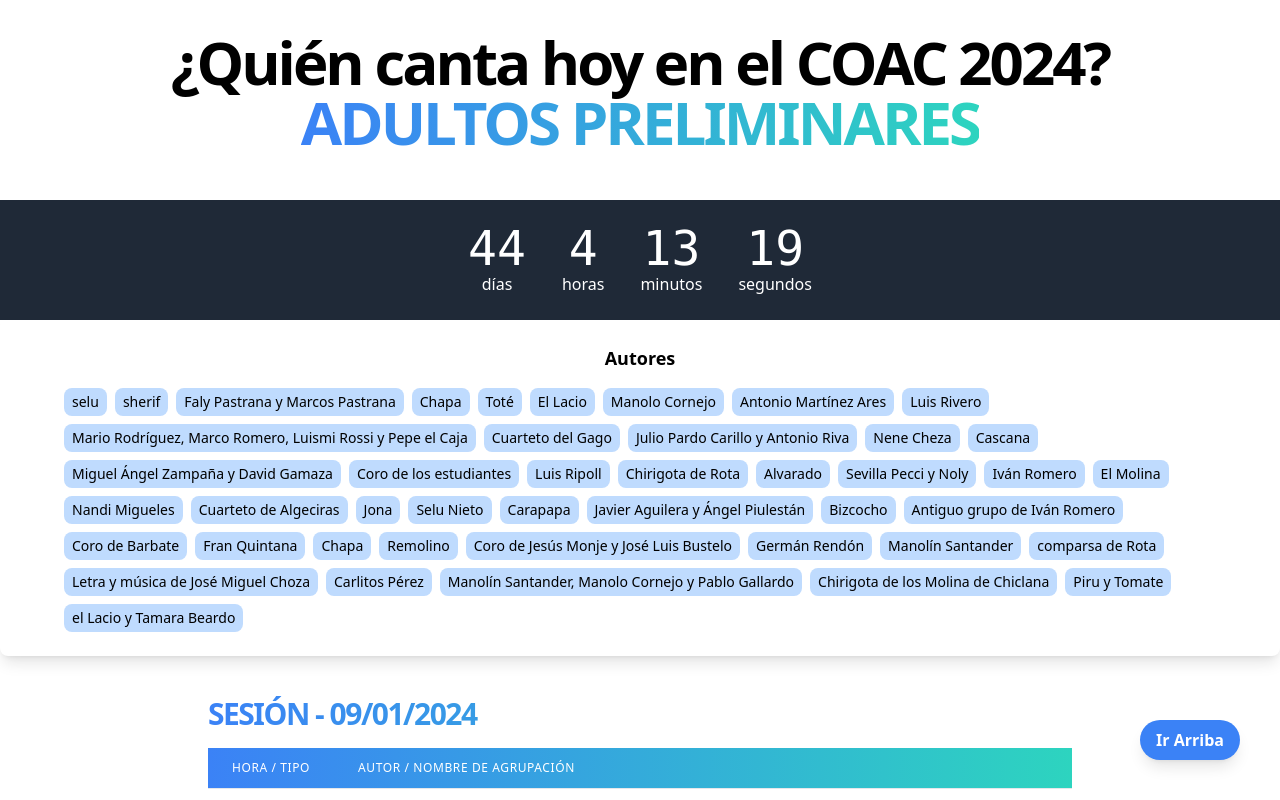
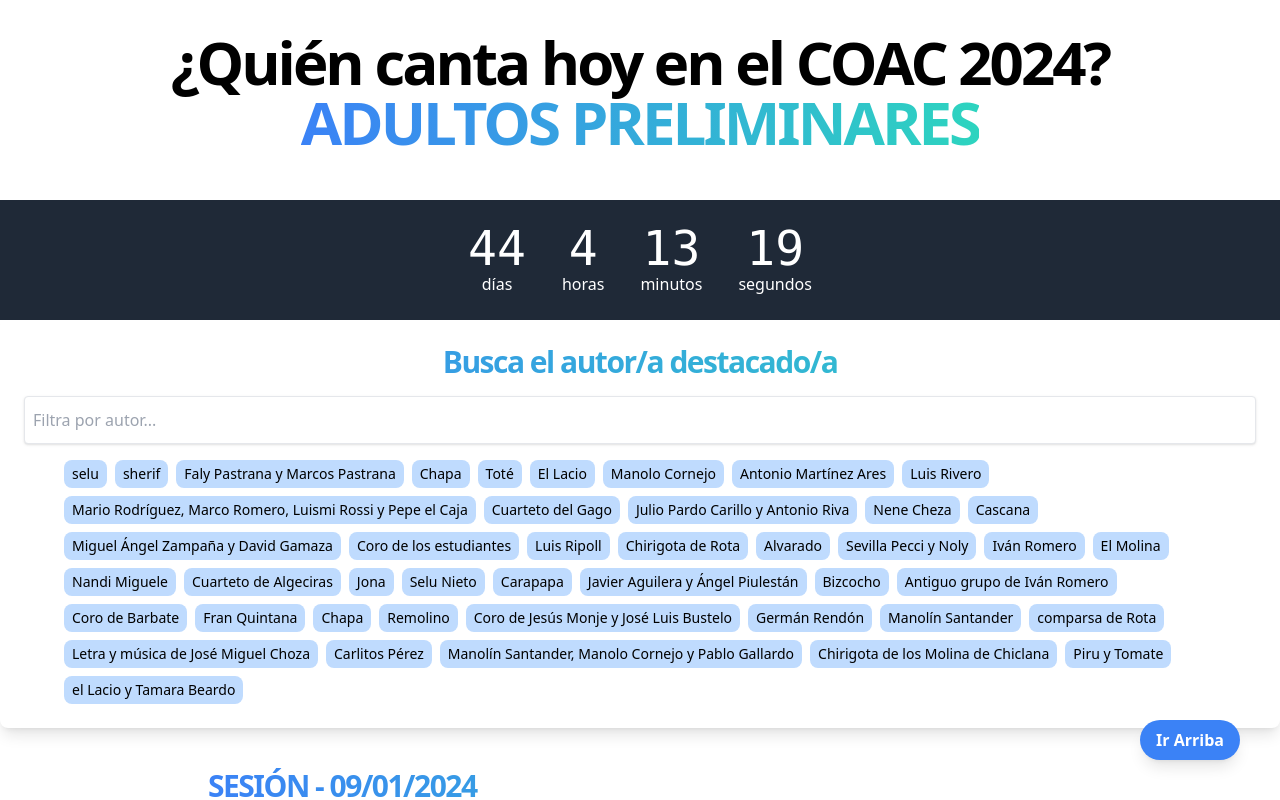
Before and after one commit to nandovejer/coac-quien-canta-hoy, a React (Vite) app: page / in a window 1280 px wide. Shown: the top 800 px of the page. Built offline with nearby package versions, Linux system fonts and the light colour scheme.

Commit message:
filtrado de autores

```diff
--- a/src/App.tsx
+++ b/src/App.tsx
@@ -1,13 +1,14 @@
 import './App.css'
 import DynamicTable from './components/DynamicTable'
 import CountdownTimer from './components/CountdownTimer'
-import AuthorCloud from './components/AuthorCloud'
+// import AuthorCloud from './components/AuthorCloud'
 import ScrollToTop from './components/OnTop'
 import Footer from './components/Footer'
 import formatAppData from './utils/formatAppData'
 
 import jsonData from './data/COAC_2024_ADULTOS_PRELIMINARES.json'
 import { DATE_PRELIMINARES } from './data/ConstantsCoac2024';
+import SearchAuthor from './components/SearchAuthor'
 
 function App() {
 
@@ -24,7 +25,8 @@
 
       <main id="siteMain">
         <CountdownTimer targetDate={DATE_PRELIMINARES} />
-        <AuthorCloud AuthorCloudData={currentJsonData} />
+        <SearchAuthor SearchAuthorData={currentJsonData} />
+        {/* <AuthorCloud AuthorCloudData={currentJsonData} /> */}
         <DynamicTable data={currentJsonData} />
         <ScrollToTop />
       </main>
--- a/src/components/AuthorCloud.tsx
+++ b/src/components/AuthorCloud.tsx
@@ -7,7 +7,7 @@
     id?: string;
 }
 
-// Asegurarse de que la clave sea de tipo string y su valor sea un array de AuthorCloudGrupo.
+
 interface AuthorCloudData {
     [key: string]: AuthorCloudGrupo[];
 }
@@ -18,7 +18,7 @@
 
 const AuthorCloud: React.FC<AuthorCloudProps> = ({ AuthorCloudData }) => {
     return (
-        <aside className="bg-white p-6 rounded-lg shadow-lg w-full">
+        <aside className="bg-white p-6 rounded-lg shadow-lg w-full">l4
             <h2 className="text-lg font-semibold mb-4 text-center">Autores</h2>
             <div className="max-w-6xl flex flex-wrap gap-2 m-auto" role="list">
                 {Object.entries(AuthorCloudData).map(([fecha, grupos], fechaIndex) =>
--- /dev/null
+++ b/src/components/SearchAuthor.tsx
@@ -0,0 +1,59 @@
+import React, { useState } from 'react';
+
+interface SearchAuthorGrupo {
+    tipo: string;
+    nombre: string;
+    autor: string;
+    id?: string;
+}
+
+interface SearchAuthorData {
+    [key: string]: SearchAuthorGrupo[];
+}
+
+interface SearchAuthorProps {
+    SearchAuthorData: SearchAuthorData;
+}
+
+const SearchAuthor: React.FC<SearchAuthorProps> = ({ SearchAuthorData }) => {
+    const [searchTerm, setSearchTerm] = useState('');
+
+    // Filtrar grupos en base al término de búsqueda
+    const filteredGroups = Object.entries(SearchAuthorData).reduce((acc, [fecha, grupos]) => {
+        const filtered = grupos.filter(grupo => grupo.autor.toLowerCase().includes(searchTerm.toLowerCase()));
+        if (filtered.length) acc[fecha] = filtered;
+        return acc;
+    }, {} as SearchAuthorData);
+
+    return (
+        <aside className="bg-white p-6 rounded-lg shadow-lg w-full">
+            <h2 className="text-2xl md:text-3xl font-extrabold leading-tighter tracking-tighter mb-4 bg-clip-text text-transparent bg-gradient-to-r from-blue-500 to-teal-400  text-center">Busca el autor/a destacado/a</h2>
+
+            <input
+                type="text"
+                placeholder="Filtra por autor..."
+                className="w-full border h-12 shadow mb-4 p-2 rounded"
+                onChange={e => setSearchTerm(e.target.value)}
+            />
+
+            <div className="max-w-6xl flex flex-wrap gap-2 m-auto" role="list">
+                {Object.entries(filteredGroups).map(([fecha, grupos], fechaIndex) =>
+                    grupos.map((grupo, grupoIndex) => (
+                        grupo.autor
+                            ? <a
+                                key={`${fechaIndex}-${grupoIndex}`} // Mejora para la clave única
+                                href={`#${grupo.id}`}
+                                title={`Canta su ${grupo.tipo} el ${fecha}`}
+                                className="bg-blue-200 hover:bg-blue-300 py-1 px-2 rounded-lg text-sm"
+                            >
+                                {grupo.autor}
+                            </a>
+                            : null
+                    ))
+                )}
+            </div>
+        </aside>
+    );
+};
+
+export default SearchAuthor;
--- a/src/data/COAC_2024_ADULTOS_PRELIMINARES.json
+++ b/src/data/COAC_2024_ADULTOS_PRELIMINARES.json
@@ -179,7 +179,7 @@
     {
       "tipo": "CORO",
       "nombre": "ASESINATO EN EL CÁDIZ EXPRESS",
-      "autor": "Nandi Migueles"
+      "autor": "Nandi Miguele"
     },
     { "tipo": "COMPARSA", "nombre": "¡¡ SE PROHÍBE EL CANTE !!", "autor": "" },
     {
```
